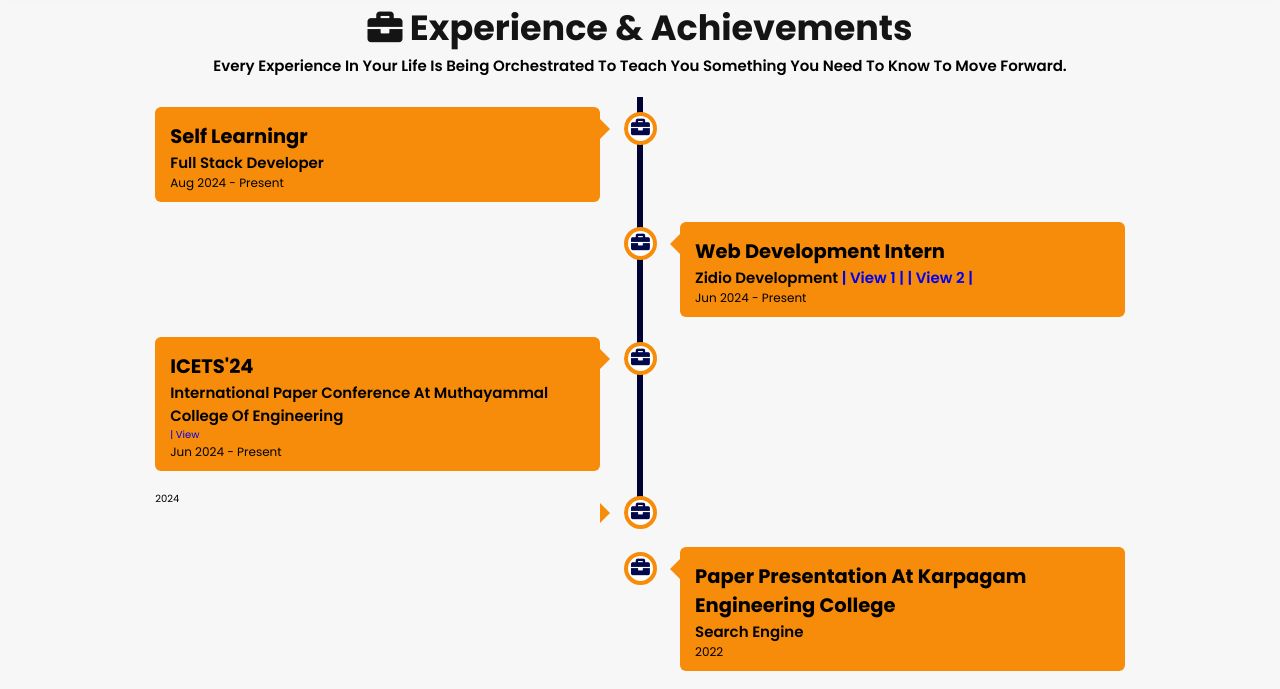
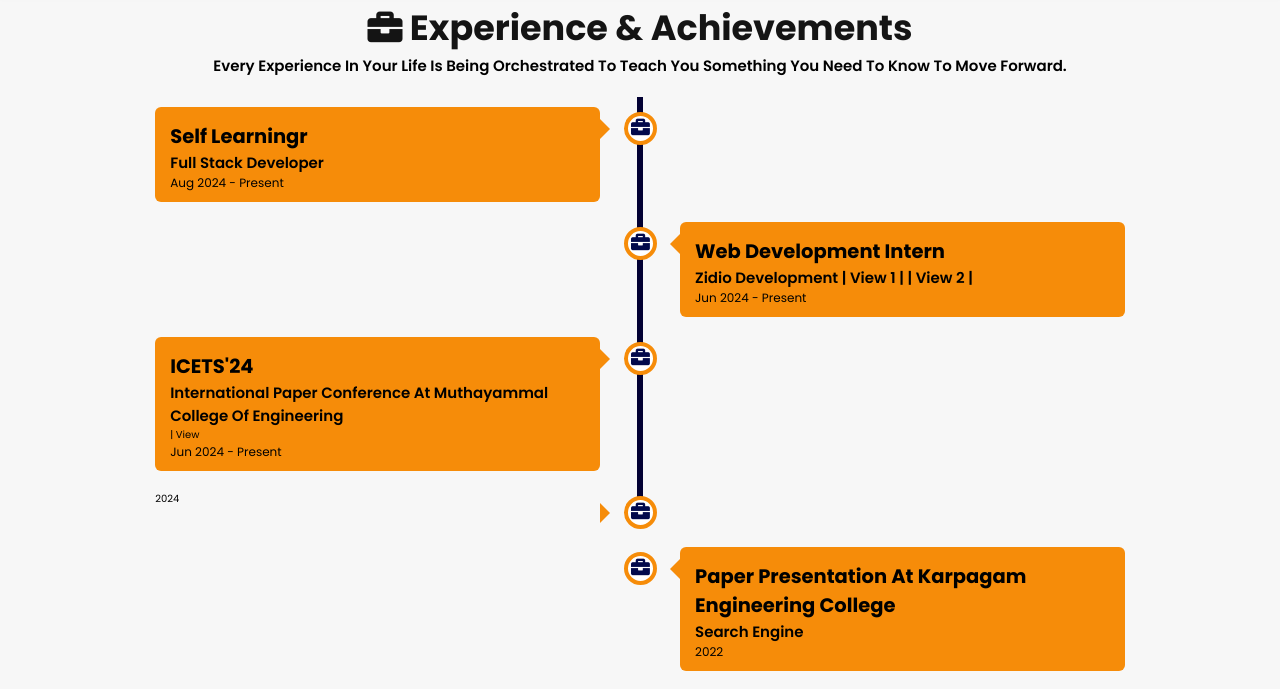
Before and after one commit to vishvavichu/portfolio, a plain HTML site: page experience/index.html in a window 1280 px wide. Shown: the part 69-758 px from the top of the page. Drawn offline with nearby package versions, Linux system fonts and the light colour scheme.

Commit message:
Update style.css

```diff
--- a/experience/style.css
+++ b/experience/style.css
@@ -463,4 +463,14 @@ header .navbar ul li a:hover{
 #scroll-top.active{
   top: calc(100% - 12rem);
 }
+.certificate-link {
+        color: black;
+        text-decoration: none;
+        transition: text-decoration 0.3s, text-shadow 0.3s;
+    }
+
+    .certificate-link:hover {
+        text-decoration: underline;
+        text-shadow: 1px 1px 3px rgba(0, 0, 0, 0.3);
+    }
 /* scroll top ends */
```
